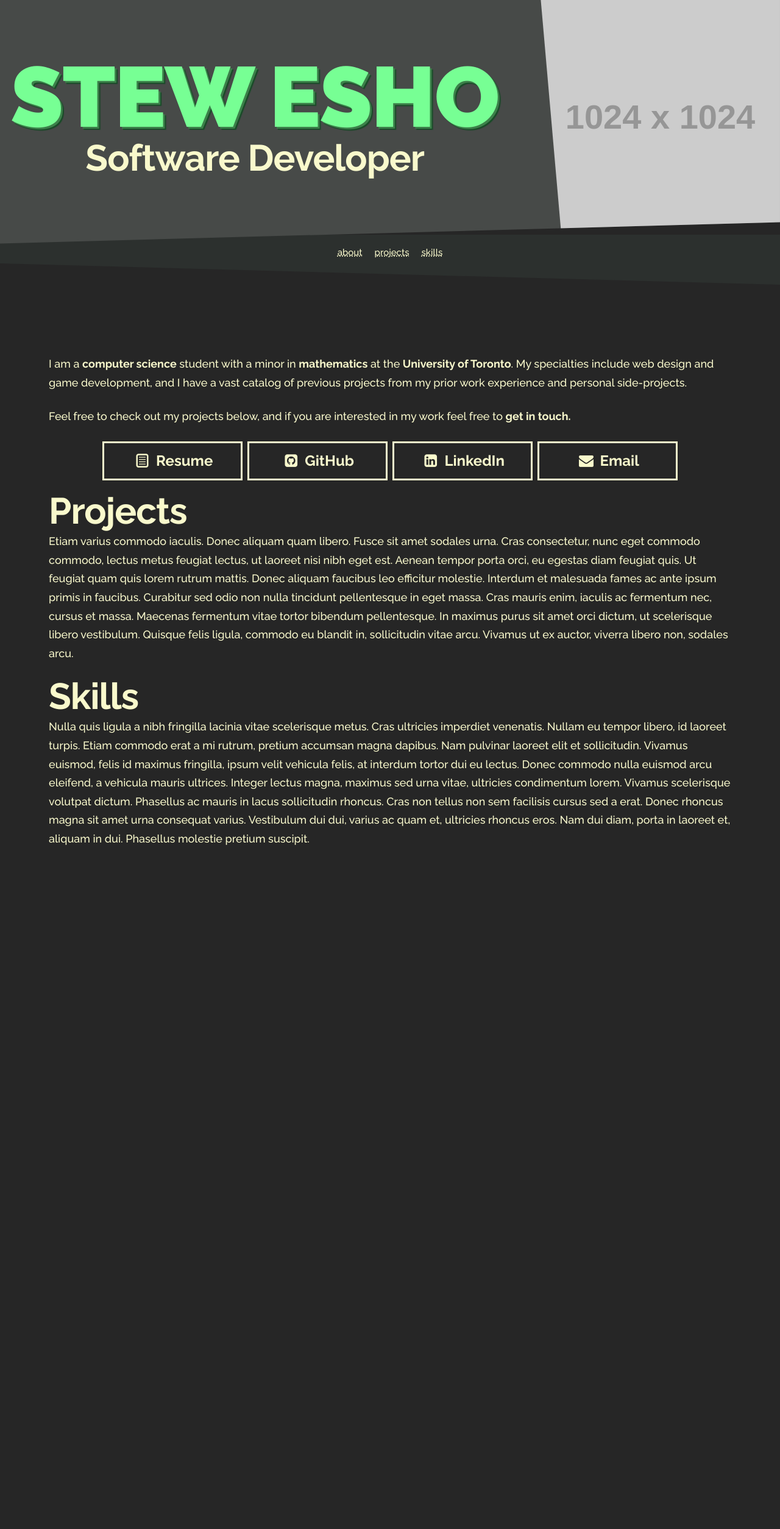
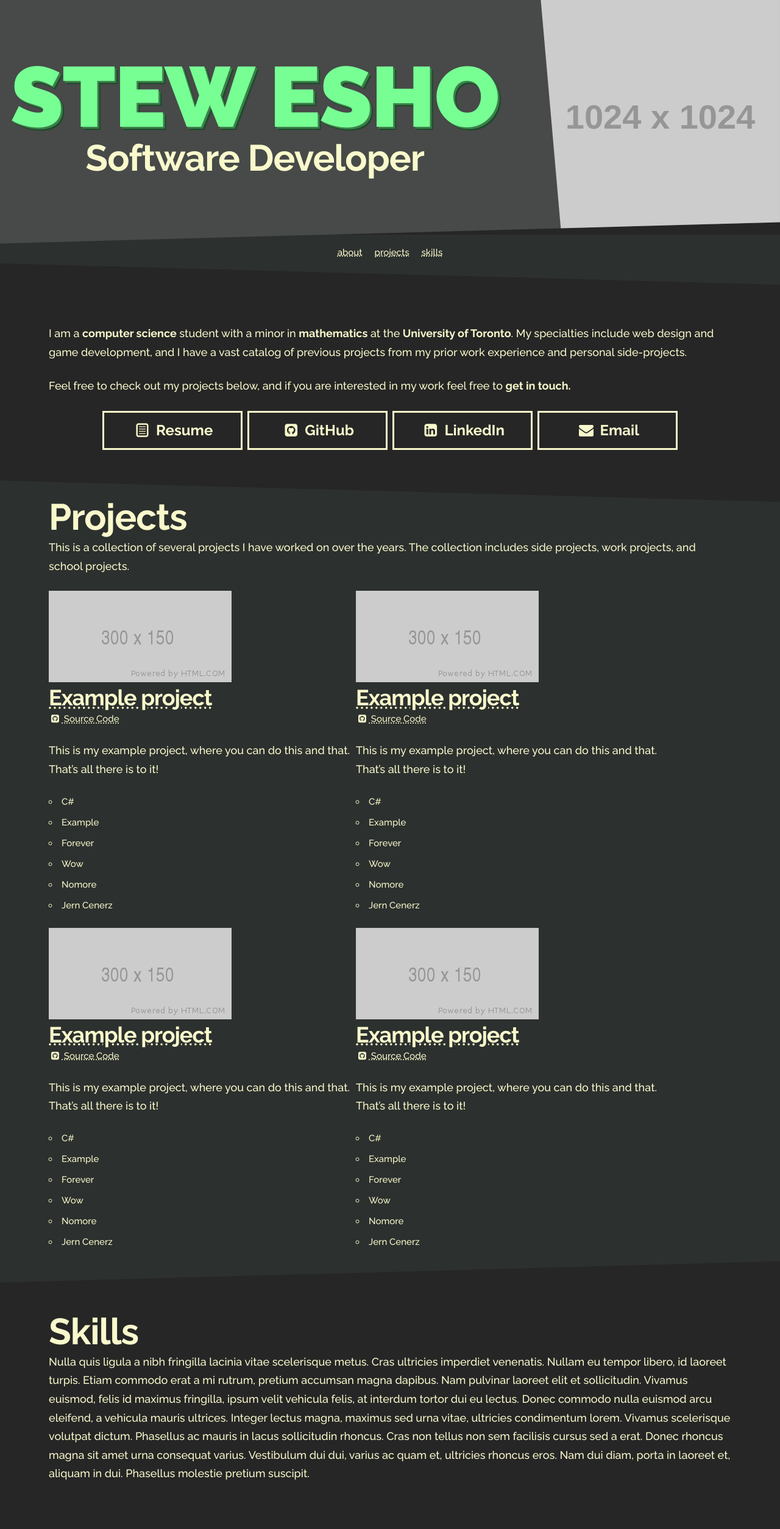
Before and after one commit to StewEsho/stewesho.github.io, a Jekyll site: the page built from index.html, in a window 1280 px wide. Shown: the whole page at 61% size. Built offline with Jekyll 4.4.1, drawn with Linux system fonts in a browser that asks for light colours; before the commit the page ends 1497 px from its top, so only the background shows below that.

Commit message:
added basic code for projects collection

```diff
--- a/_config.yml
+++ b/_config.yml
@@ -1,4 +1,6 @@
 name: Stew Esho
 markdown: kramdown
-host: 10.0.1.138
+host: localhost
 port: 4000
+collections:
+  - projects
--- a/assets/css/style.scss
+++ b/assets/css/style.scss
@@ -144,8 +144,8 @@ section#title-container{
 /**
 * content
 **/
-main#content{
-    padding: 8rem;
+main#content > section{
+    padding: 3rem 8rem;
     @media screen and (max-width: 680px) {
         padding: 0.8rem;
     }
@@ -163,6 +163,7 @@ main#content{
         align-items: center;
         max-width: 96rem;
         margin: auto;
+
         .link {
             background-color: transparent;
             color: $stew-beige;
@@ -173,6 +174,8 @@ main#content{
                 color: $stew-blackest;
             }
 
+            display: block;
+            text-decoration: none;
             flex-basis: 22.5%;
             text-align: center;
             font-size: 2.4rem;
@@ -185,3 +188,20 @@ main#content{
         }
     }
 }
+
+/**
+* Projects
+**/
+#projects{
+    background-color: $stew-blacker;
+    clip-path: polygon(0 100%, 0 0, 100% $angled-edge--px-offset, 100% calc(100% - #{$angled-edge--px-offset}));
+}
+
+.projects-container {
+    display: flex;
+    flex-flow: row wrap;
+}
+
+.project {
+    flex-basis: 45%;
+}
--- a/index.html
+++ b/index.html
@@ -10,31 +10,54 @@ title: Stew Esho
         Feel free to check out my projects below, and if you are interested in my work feel free to <strong>get in touch.</strong>
     </p>
     <div class="cta">
-        <div class="link">
+        <a href="/assets/resume/StewEsho-Fall2019.pdf" class="link">
             <i class="icon icon-doc-text"></i>
             Resume
-        </div>
-        <div class="link">
+        </a>
+        <a href="https://github.com/stewesho" class="link">
             <i class="icon icon-github-squared"></i>
             GitHub
-        </div>
-        <div class="link">
+        </a>
+        <a href="https://www.linkedin.com/in/stew-esho/" class="link">
             <i class="icon icon-linkedin-squared"></i>
             LinkedIn
-        </div>
-        <div class="link">
+        </a>
+        <a href="mailto:stewesho@gmail.com" class="link">
             <i class="icon icon-mail-alt"></i>
             Email
-        </div>
+        </a>
     </div>
 </section>
 <section id="projects">
     <h2>
         Projects
     </h2>
-    <p>
-        Etiam varius commodo iaculis. Donec aliquam quam libero. Fusce sit amet sodales urna. Cras consectetur, nunc eget commodo commodo, lectus metus feugiat lectus, ut laoreet nisi nibh eget est. Aenean tempor porta orci, eu egestas diam feugiat quis. Ut feugiat quam quis lorem rutrum mattis. Donec aliquam faucibus leo efficitur molestie. Interdum et malesuada fames ac ante ipsum primis in faucibus. Curabitur sed odio non nulla tincidunt pellentesque in eget massa. Cras mauris enim, iaculis ac fermentum nec, cursus et massa. Maecenas fermentum vitae tortor bibendum pellentesque. In maximus purus sit amet orci dictum, ut scelerisque libero vestibulum. Quisque felis ligula, commodo eu blandit in, sollicitudin vitae arcu. Vivamus ut ex auctor, viverra libero non, sodales arcu.
+    <p class="description">
+        This is a collection of several projects I have worked on over the years. The collection includes side projects, work projects, and school projects.
     </p>
+    <div class="projects-container">
+        {% for project in site.projects %}
+            <div class="project">
+                <img src="/assets/img/{{project.img}}" alt="{{project.name}}">
+                <h3>
+                    <a href="{{ project.site }}">
+                        {{project.name}}
+                    </a>
+                </h3>
+                <a href="{{project.repo}}"><i class="icon icon-github-squared"></i> Source Code</a>
+                <p class="description">
+                    {{project.content | markdownify}}
+                </p>
+                <ul>
+                    {% for skill in project.skills %}
+                        <li>
+                            {{skill}}
+                        </li>
+                    {% endfor %}
+                </ul>
+            </div>
+        {% endfor %}
+    </div>
 </section>
 
 <section id="skills">
```
Also changed, not shown: _projects/e2.md (added, +14 -0 lines), _projects/e3.md (added, +14 -0 lines), _projects/e4.md (added, +14 -0 lines), _projects/example.md (added, +14 -0 lines), assets/img/test.png (added).
